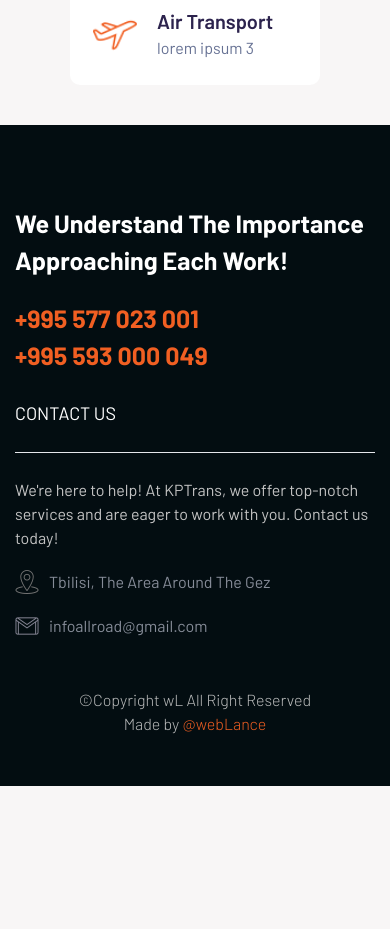
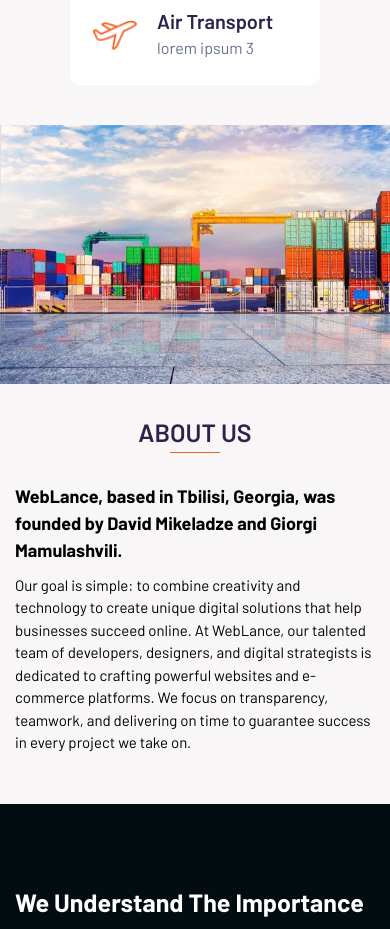
Before and after one commit to Davmike/logistics-web, a React (Vite) app: page / in a window 390 px wide. Shown: the part 1240-2169 px from the top of the page. Before the commit the page ends 2026 px from the top, so only its background shows below. Built offline with nearby package versions, Linux system fonts and the light colour scheme.

Commit message:
feat: change responsive

```diff
--- a/src/Components/About.tsx
+++ b/src/Components/About.tsx
@@ -45,6 +45,33 @@ function About() {
           );
         })}
       </div>
+
+      {/* about section */}
+      <div className="lg:flex lg:justify-center lg:items-center lg:gap-[40px] lg:mb-[50px] lg:mt-[50px]">
+        <div className="flex justify-center items-center">
+          <img src={container} alt="" />
+        </div>
+        <div className="px-[15px] mb-[50px]">
+          <div className="px-[15px] mt-[30px] flex justify-center items-center flex-col">
+            <h2 className="text-[25px] font-semibold text-[#2c234d]">
+              ABOUT US
+            </h2>
+            <div className="w-[50px] h-[1px] bg-[#f15f22]"></div>
+          </div>
+          <h2 className="text-[18px] font-bold mt-[30px] lg:w-[400px]">
+            WebLance, based in Tbilisi, Georgia, was founded by David Mikeladze
+            and Giorgi Mamulashvili.
+          </h2>
+          <p className="text-[15px] mt-[10px] lg:w-[400px]">
+            Our goal is simple: to combine creativity and technology to create
+            unique digital solutions that help businesses succeed online. At
+            WebLance, our talented team of developers, designers, and digital
+            strategists is dedicated to crafting powerful websites and
+            e-commerce platforms. We focus on transparency, teamwork, and
+            delivering on time to guarantee success in every project we take on.
+          </p>
+        </div>
+      </div>
     </div>
   );
 }
```
